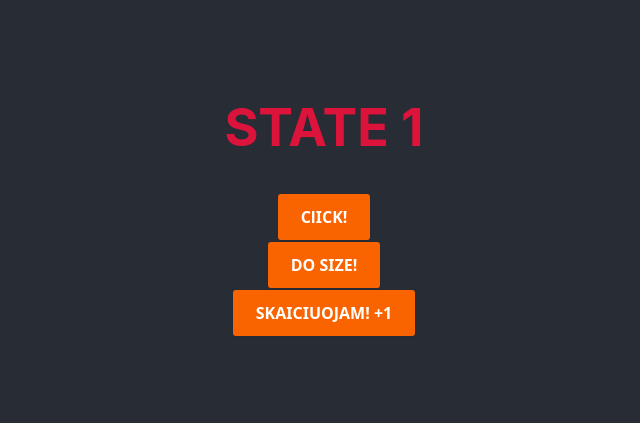
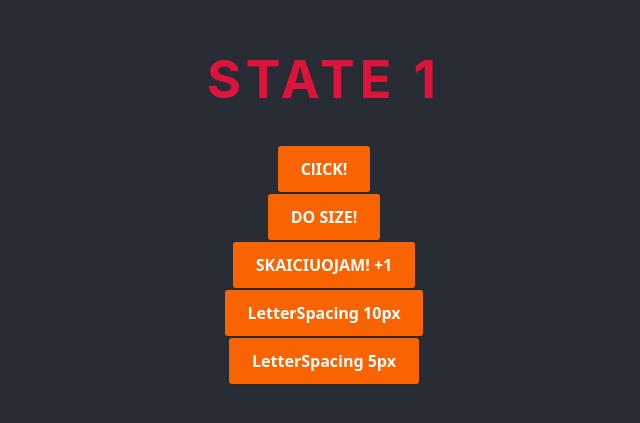
Before and after one commit to RomanBIT/Drontai, a React (Create React App) app in the folder r1/: page / in a window 1280 px wide. Shown: the part 201-624 px from the top of the page, without its empty margins (316-956 px from the left). Built offline with nearby package versions, Linux system fonts and the light colour scheme.

Commit message:
ls spacing

```diff
--- a/r1/src/App.jsx
+++ b/r1/src/App.jsx
@@ -5,14 +5,15 @@ import './App.scss';
 function App() {
 
     const [color, setColor] = useState('crimson');
-    const [fontSize, setFontSize] = useState(null);
+    const [fontSize, setFontSize] = useState('50px');
     const [count, setCount] = useState(1);
+    const [ls, setLs] = useState(5);
 
     const clicked = () => {
-        setColor('skyblue')
+        setColor(c => c === 'skyblue' ? 'crimson' : 'skyblue')
     }
     const clickFont = () => {
-        setFontSize('100')
+        setFontSize(f => f === '100' ? '50' : '100')
     }
     // const doCount = () => {
     //     setCount(count + 1)
@@ -23,8 +24,6 @@ function App() {
         setCount(c => c + 1)
         setCount(c => c + 1)
     }
-
-
     // const clicked = () => {
     //     console.log('Labas');
     // }
@@ -36,14 +35,19 @@ function App() {
     return (
         <div className="App">
             <header className="App-header">
-                <h1 style={{ color: color, fontSize: fontSize + 'px' }}>STATE {count}</h1>
+                <h1 style={{
+                    color: color,
+                    fontSize: fontSize + 'px',
+                    letterSpacing: ls + 'px'
+                }}>STATE {count}</h1>
                 <button onClick={clicked}>ClICK!</button>
                 <button onClick={clickFont}>DO SIZE!</button>
                 <button onClick={doCount}>SKAICIUOJAM! +1</button>
+                <button onClick={() => setLs(5)}>LetterSpacing 10px</button>
+                <button onClick={() => setLs(10)}>LetterSpacing 5px</button>
             </header>
         </div>
     );
 }
 
-
 export default App;
```
